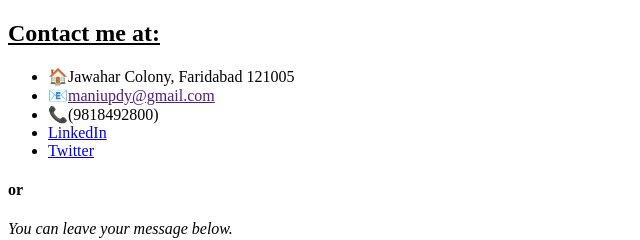
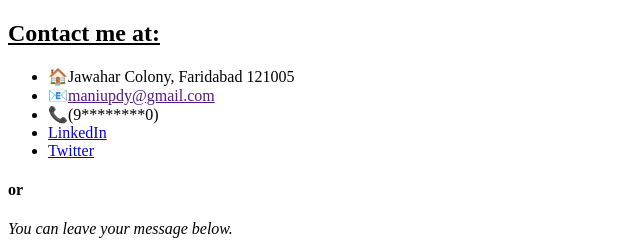
Before and after one commit to manishaupdhyay/Get-to-know-me, a plain HTML site: page contact.html in a window 1280 px wide. Shown: the top 240 px of the page, 0-640 px from the left. Drawn offline with Linux system fonts and the light colour scheme.

Commit message:
Contact changed

```diff
--- a/contact.html
+++ b/contact.html
@@ -11,7 +11,7 @@
   <ul>
     <li>🏠Jawahar Colony, Faridabad 121005</li>
     <li>📧<a href=>maniupdy@gmail.com</a></li>
-    <li>📞(9818492800)</li>
+    <li>📞(9********0)</li>
     <li><a href="https://www.linkedin.com/in/manisha-upadhyay-436aa2228/">LinkedIn</a></li>
     <li><a href="https://twitter.com/Manisha9818">Twitter</a></li>
   </ul>
```
